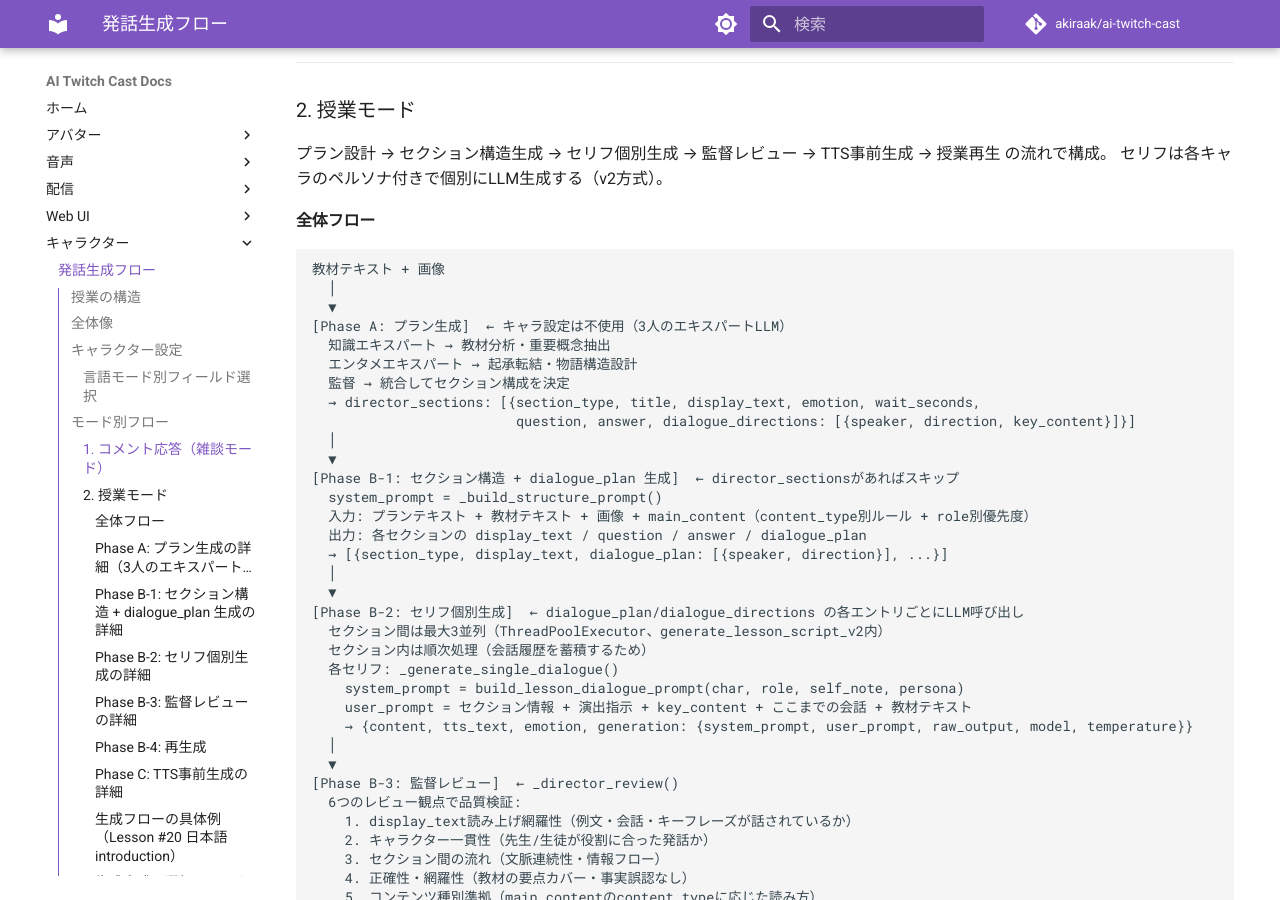
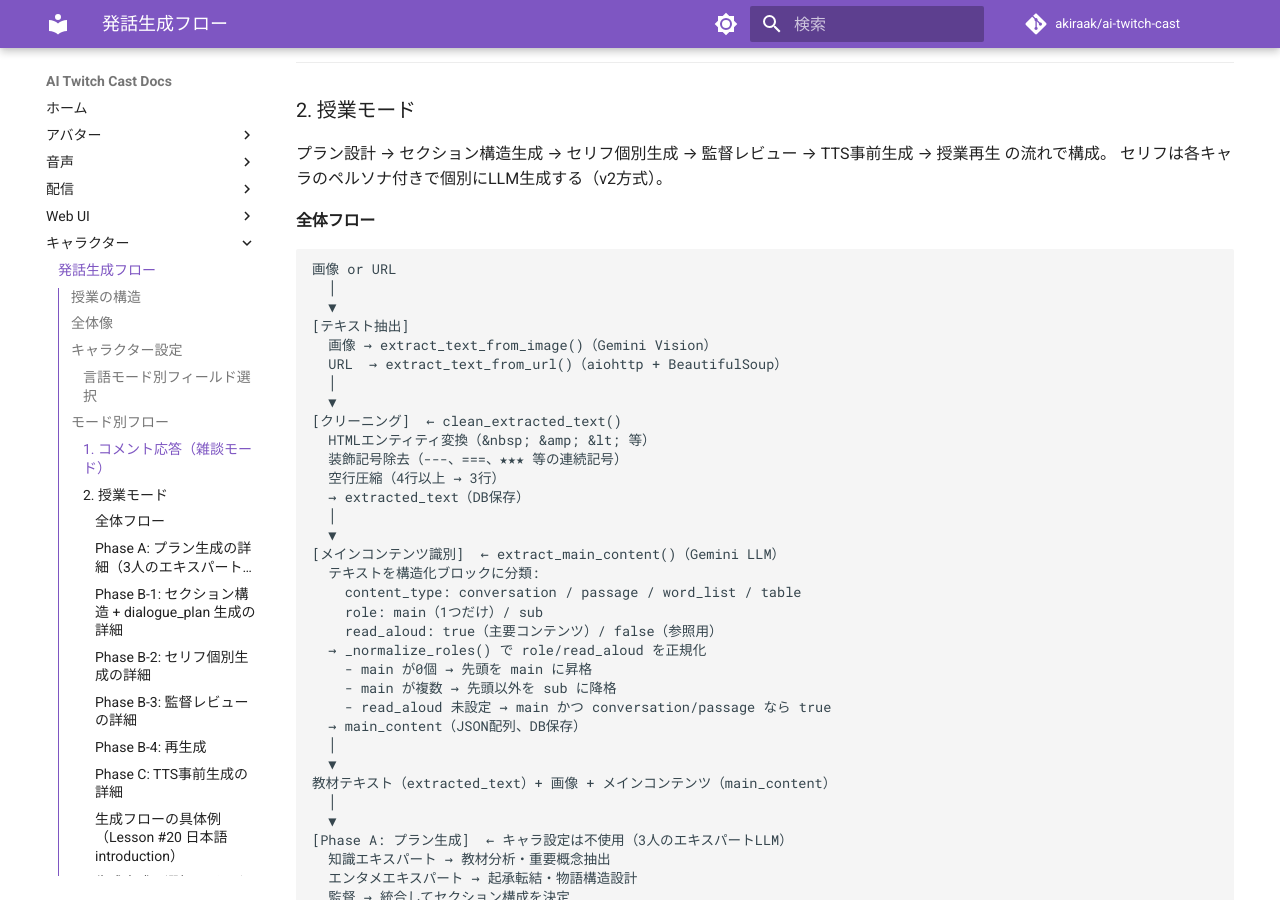
Before and after one commit to akiraak/ai-twitch-cast, an MkDocs documentation site: the page built from docs/speech-generation-flow.md, in a window 1280 px wide and 900 px high, scrolled down 3995 px. Built offline with MkDocs 1.6.1 and Material for MkDocs 9.7.7, drawn with Linux system fonts in a browser that asks for light colours; comment, search, counter and statistics services are not loaded; some of the changed text lies outside the part shown.

Commit message:
speech-generation-flow同期 Step 1: 授業フロー図にテキスト抽出→クリーニング→メインコンテンツ識別を追記
Co-Authored-By: Claude Opus 4.6 (1M context) <noreply@anthropic.com>

````diff
--- a/docs/speech-generation-flow.md
+++ b/docs/speech-generation-flow.md
@@ -174,7 +174,34 @@ comment_reader._respond()
 #### 全体フロー
 
 ```
-教材テキスト + 画像
+画像 or URL
+  │
+  ▼
+[テキスト抽出]
+  画像 → extract_text_from_image()（Gemini Vision）
+  URL  → extract_text_from_url()（aiohttp + BeautifulSoup）
+  │
+  ▼
+[クリーニング]  ← clean_extracted_text()
+  HTMLエンティティ変換（&nbsp; &amp; &lt; 等）
+  装飾記号除去（---、===、★★★ 等の連続記号）
+  空行圧縮（4行以上 → 3行）
+  → extracted_text（DB保存）
+  │
+  ▼
+[メインコンテンツ識別]  ← extract_main_content()（Gemini LLM）
+  テキストを構造化ブロックに分類:
+    content_type: conversation / passage / word_list / table
+    role: main（1つだけ）/ sub
+    read_aloud: true（主要コンテンツ）/ false（参照用）
+  → _normalize_roles() で role/read_aloud を正規化
+    - main が0個 → 先頭を main に昇格
+    - main が複数 → 先頭以外を sub に降格
+    - read_aloud 未設定 → main かつ conversation/passage なら true
+  → main_content（JSON配列、DB保存）
+  │
+  ▼
+教材テキスト（extracted_text）+ 画像 + メインコンテンツ（main_content）
   │
   ▼
 [Phase A: プラン生成]  ← キャラ設定は不使用（3人のエキスパートLLM）
@@ -274,7 +301,7 @@ comment_reader._respond()
                        question, answer, dialogue_directions}]
 ```
 
-ファイル: `src/lesson_generator.py`（`generate_lesson_plan`）
+ファイル: `scripts/routes/teacher.py`（テキスト抽出・メインコンテンツ識別の呼び出し元）、`src/lesson_generator.py`（`clean_extracted_text`、`extract_main_content`、`_normalize_roles`、`generate_lesson_plan`）
 
 | エキスパート | モデル（環境変数） | 出力形式 |
 |-------------|-------------------|---------|
````
Also changed, not shown: DONE.md (+4 -0 lines), TODO.md (+8 -0 lines), plans/speech-generation-flow-sync.md (added, +83 -0 lines).
